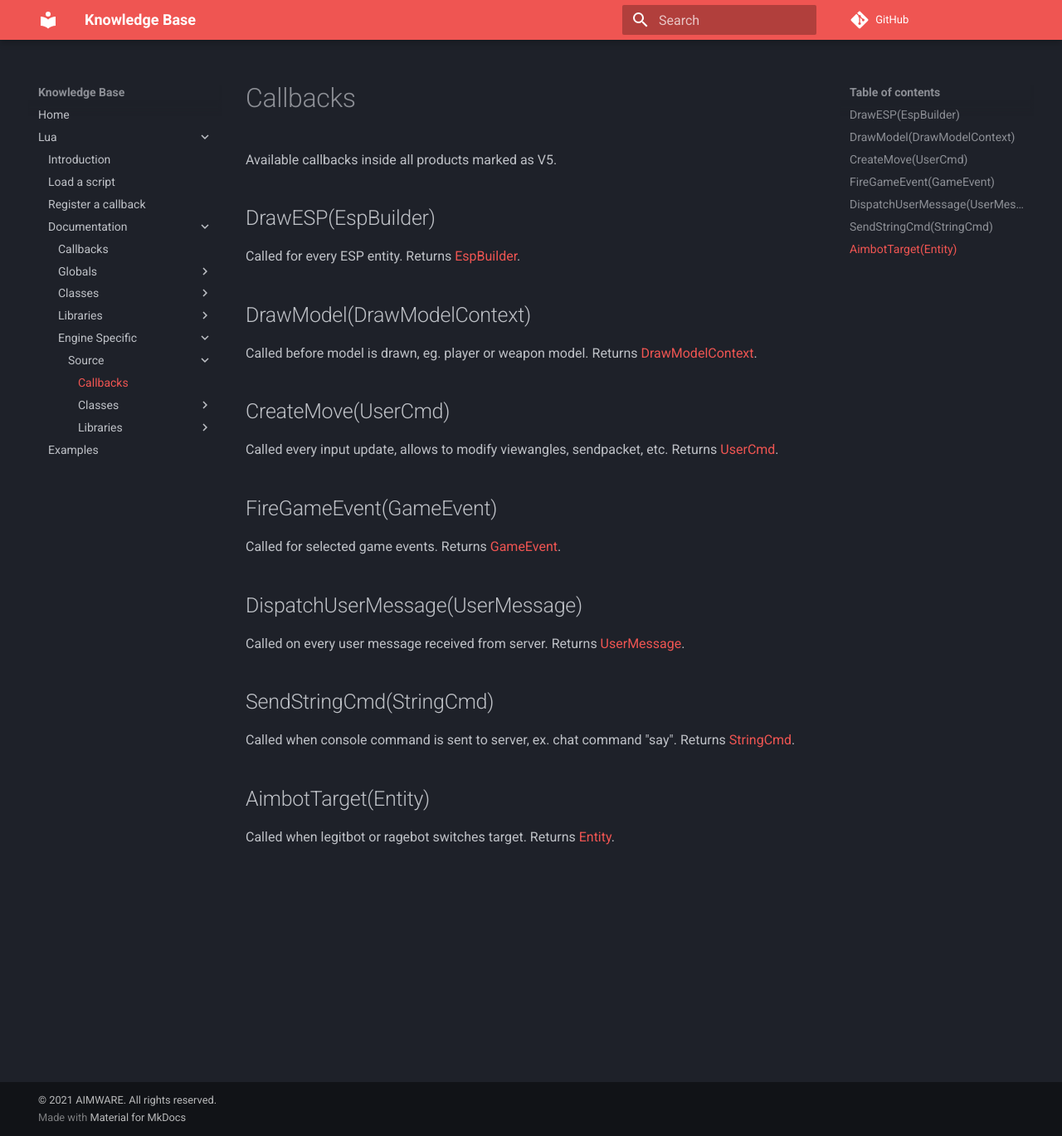
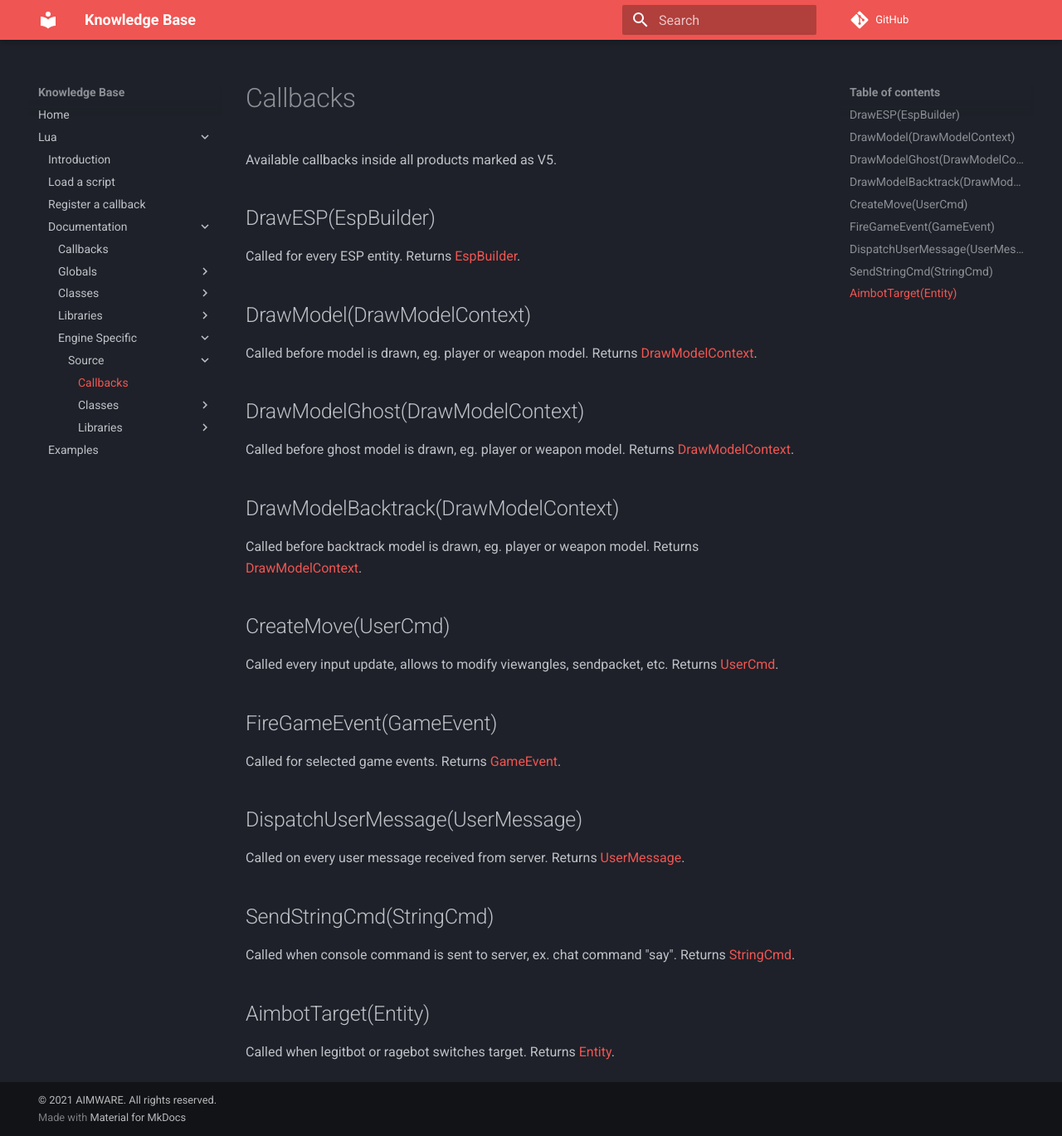
Before and after one commit to Ninaligo/aimware-web-kb, an MkDocs documentation site: the page built from private/lua/docs/engine/source/callbacks.md, in a window 1280 px wide and 1369 px high. Shown: the whole window at 83% size. Built offline with MkDocs 1.6.1 and Material for MkDocs 9.7.7, drawn with Linux system fonts in a browser that asks for light colours; comment, search, counter and statistics services are not loaded.

Commit message:
Update callbacks.md

```diff
--- a/private/lua/docs/engine/source/callbacks.md
+++ b/private/lua/docs/engine/source/callbacks.md
@@ -6,6 +6,12 @@ Called for every ESP entity. Returns [EspBuilder](./class/espbuilder.md).
 
 ## DrawModel(DrawModelContext)
 Called before model is drawn, eg. player or weapon model. Returns [DrawModelContext](./class/drawmodelcontext.md).
+
+## DrawModelGhost(DrawModelContext)
+Called before ghost model is drawn, eg. player or weapon model. Returns [DrawModelContext](./class/drawmodelcontext.md).
+
+## DrawModelBacktrack(DrawModelContext)
+Called before backtrack model is drawn, eg. player or weapon model. Returns [DrawModelContext](./class/drawmodelcontext.md).
 
 ## CreateMove(UserCmd)
 Called every input update, allows to modify viewangles, sendpacket, etc. Returns [UserCmd](./class/usercmd.md).
```
